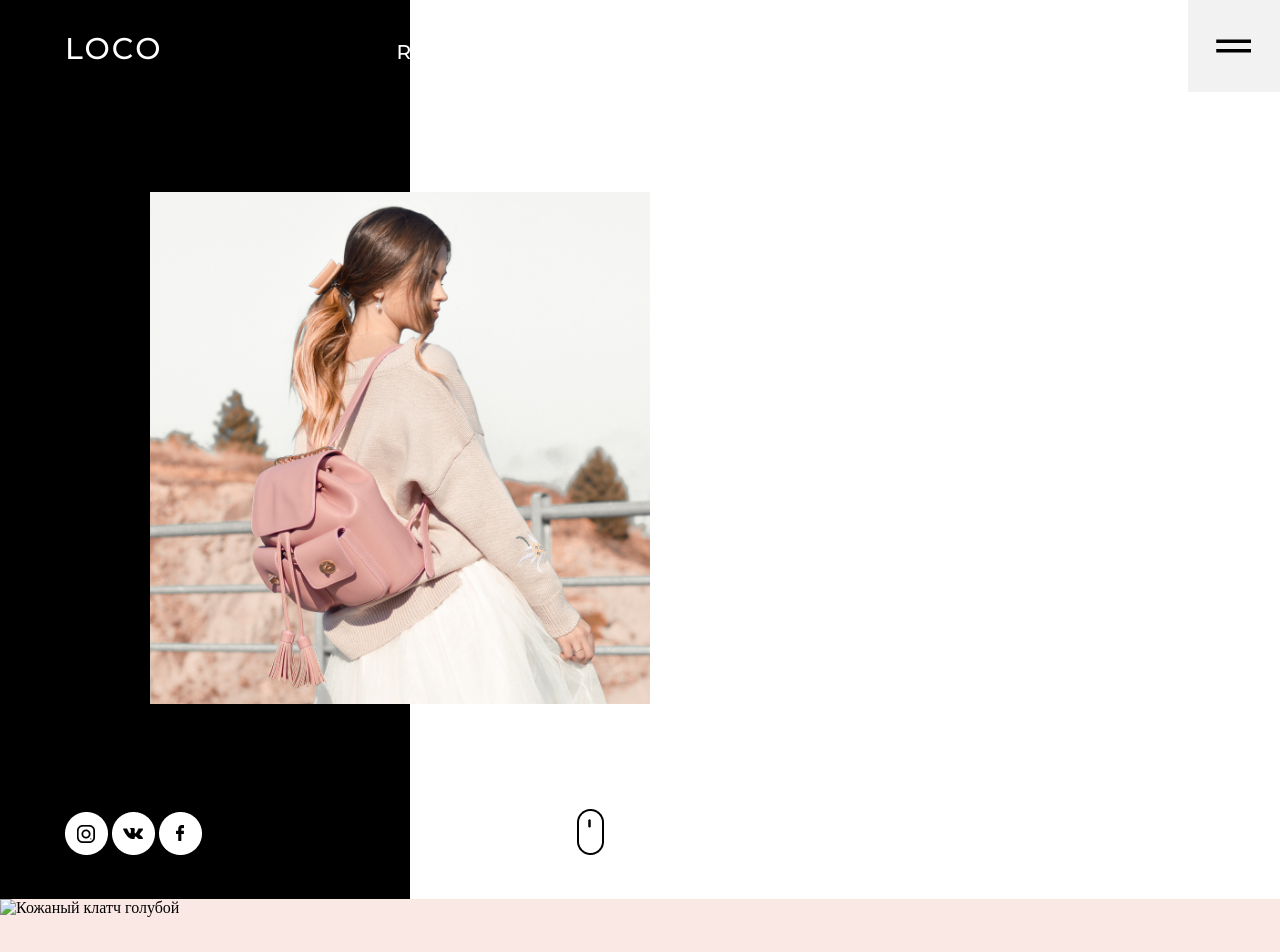
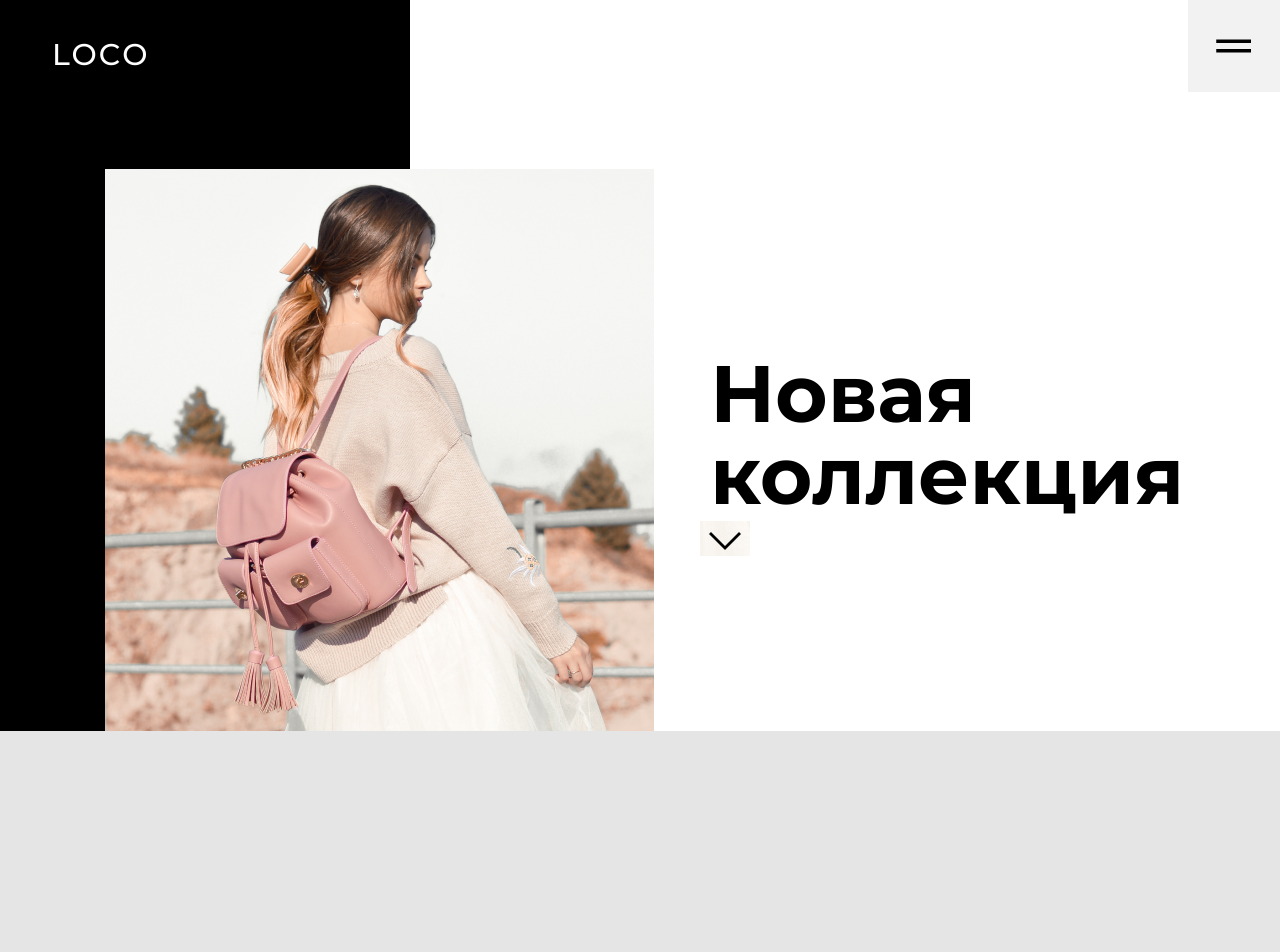
Before and after one commit to WebHeroSchool/-TatiFinalHtmlWork, a plain HTML site: page index.html in a window 1280 px wide. Shown: the top 952 px of the page. After the commit the page ends 800 px from the top, so only its background shows below. Drawn offline with Linux system fonts and the light colour scheme.

Commit message:
add adaptive design for first page

```diff
--- a/index.html
+++ b/index.html
@@ -2,23 +2,33 @@
 <html>
 	<head>
 		<meta charset="utf-8">
-		<title>LOCO</title>
+		<meta name="viewport" content="initial-scale=1.0, width=device-width">
 		<link rel="stylesheet" href="fonts.css">
 		<link rel="stylesheet" href="style.css">
+		<title>LOCO</title>
 	</head>
 	<body>
 		 <header class="header">
-			<span class="header__title">LOCO</span>
+		 	<div class="header__title">
+				<span class="header__logo">LOCO</span>
 				<span class="header__language">
 					RU
 					<img class="header__language-icon" src="img/Vector.png" alt="Стрелка вниз">
 				</span>
+			</div>
 			<img class="header__menu-icon" src="img/Menu.png" alt="Иконка меню">
 		</header>
 		<section class="main">
-			<img class="main__photo" src="img/pete-bellis-432867-unsplash.png" alt="Девушка с рюкзаком">
+			<div class="main__content">
+		        <img class="main__photo"
+		        	 srcset="img/pete-bellis-small.png 375w,
+		                     img/pete-bellis.png 549w"
+		             sizes="(max-width: 600px) 375px,
+		                    549px"
+		             src="img/pete-bellis" alt="Девушка с рюкзаком">
 				<article class="main__article">
 					<h1 class="main__title">Новая коллекция</h1>
+					<img class="main__arrow-down" src="img/Slice 2.png" alt="Стрелка вниз">
 					<p class="main__description">
 						Бесплатная доставка включена. Предложение действует на сайти loco.com и в магазинах до 18.09.2018. Для получения скидки в магазинах предъявите скриншот данного предложения. В магазнах предложение не суммируется с другими акциями, предложениями и распродажей.
 					</p>
@@ -28,19 +38,18 @@
 						<img class="main__arrow" src="img/Vector 2.1.png" alt="Стрелка вправо">
 					</a>
 				</article>
+			</div>
 			<div class="main__footer">
 				<a class="main__instagram" href="#"><img class="main__instagram-icon" src="img/INST.png" alt="Иконка Instagram"></a>
 				<a class="main__vk" href="#"><img class="main__vk-icon" src="img/VK.png" alt="Иконака ВКонтакте"></a>
 				<a class="main__facebook" href="#"><img class="main__facebook-icon" src="img/FB.png" alt="Иконка Facebook"></a>
 				<button class="main__btn_scroll">
-					<img class="main__mouse" src="img/Rectangle 8.png" alt="Иконка компьютерной мышки">
-					<img class="main__scroll" src="img/Rectangle 9.png" alt="Скролл компьютерной мышки">
+					<img class="main__mouse" src="img/mouse.png" alt="Иконка компьютерной мышки">
 				</button>
 			</div>
 		</section>
-		<section class="clatch">
-			<img class="clatch__photo-blue" src="img/10511040_001 2.png" alt="Кожаный клатч голубой">
-			<img class="clatch__photo-pink" src="img/10511040_001 2.1.png" alt="Кожаный клатч розовый">
+		<!--<section class="clatch">
+			<img class="clatch__photo" src="img/clatch.png" alt="Кожаные клатчи">
 			<article class="clatch__article">
 				<h1 class="clatch__title">Кожаный клатч</h1>
 				<h3 class="clatch__subtitle">осенняя коллекция</h3>
@@ -83,6 +92,6 @@
 			<p class="footer__txt">
 				Разработано в <img class="footer__logo"src="img/Маленький желто-белый-svg.png" alt="Web Hero School логотип">
 			</p>
-		</footer>
+		</footer>	-->
 	</body>
 </html>
--- a/style.css
+++ b/style.css
@@ -1,16 +1,22 @@
 body{
 	max-width: 1440px;
-    margin: auto;
+    margin: 0 auto;
     background: #E5E5E5;
 }/*-------header----------*/
-.header, .header__menu-icon{
-	height: 92px;
+.header{
+	display: flex;
+    justify-content: space-between;
+    padding-bottom: 63px;
 }
 .header__title{
+	padding-top: 6px;
+    padding-left: 52px;
+}
+.header__logo{
 	color: white;
 	font: normal 500 30px/100px Montserrat;
 	letter-spacing: 0.07em;
-	margin:0 230px 0 65px;
+	margin-right: 236px;
 }
 .header__language{
 	color: white;
@@ -19,29 +25,36 @@ body{
 .header__menu-icon{
 	height: 92px;
 	width: 92px;
-	float: right;
 }
 /*-------main----------*/
+.main__content{
+	display: flex;
+    justify-content: center;
+    align-items: center;
+}
 .main, .header{
 	background: linear-gradient(to right, black 32%, white 32%);
 }
 .main__photo{
-	max-width: 500px;
-	margin: 100px 0px 100px 150px;
+	max-width: 550px;
+	margin-right: 46px;
 }
 .main__article{
-	float: right;
 	max-width: 475px;
-	margin:100px 250px 0 0;
+	padding-bottom: 67px;
 }
 .main__title{
 	font: normal bold 80px/82px Montserrat;
-	margin-bottom: 20px;
+	margin-bottom: 0;
+	padding-left: 10px;
+}
+..main__arrow-down{
+	display: none;
 }
 .main__description{
+	font: normal normal 15px/21px Montserrat;
 	width: 467px;
-	font: normal normal 15px/21px Montserrat;
-	margin-bottom: 35px;
+	padding-left: 10px;
 }
 .main__btn{
 	background: white;
@@ -49,7 +62,7 @@ body{
 	width: 203px;
 	height: 44px;
 	font: normal 500 13px Montserrat;
-	margin-right: 30px;
+    margin-right: 35px;
 }
 .main__link{
 	color: black;
@@ -57,37 +70,38 @@ body{
 	font: normal 500 13px Montserrat;
 }
 .main__arrow{
-	margin-left: 19px;
+	margin-left: 14px;
 }
 .main__footer{
-	margin-left: 65px;
-    padding-bottom: 40px;
+	padding: 70px 50px;
+}
+.main__facebook{
+	margin-right: 495px;
 }
 .main__btn_scroll{
-	position: relative;
-	left: 30%;
 	background: white;
 	border: none;
 }
-.main__scroll{
-	position: absolute;
-    top: 22%;
-    left: 45%;
-}
 /*-------clatch----------*/
-.clatch{
+/*.clatch{
 	background: #FAE8E4;
 }
-/*.clatch__photo-blue{
-	position: relative;
+.clatch__photo{
 }
-.clatch__photo-pink{
-	position: absolute;
-    top: 22%;
-    left: 45%;
+*/
+/*-------total----------*/
+/*.total, .footer{
+	background: #EBE3D8;
 }*/
-/*-------total----------*/
-.total, .footer{
-	background: #EBE3D8;
+/*-------footer----------*/
+
+@media (min-width:320px) {
+	.header__language,
+	.main__description, .main__btn, .main__link,
+	.main__footer{
+		display: none;
+	}
+	.main__arrow-down{
+		display: block;
+	}
 }
-/*-------footer----------*/
```
Also changed, not shown: img/Slice 2.png (added), img/clatch.png (added), img/mouse.png (added), img/pete-bellis-small.png (added), img/pete-bellis.png (added). Lines whose indentation alone changed are shown as unchanged.
